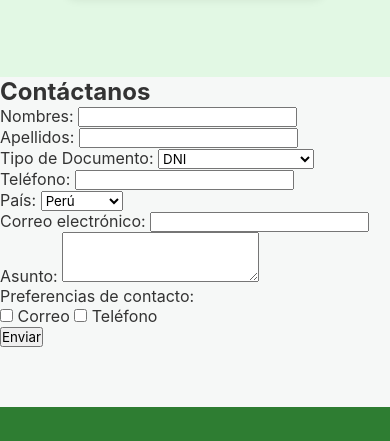
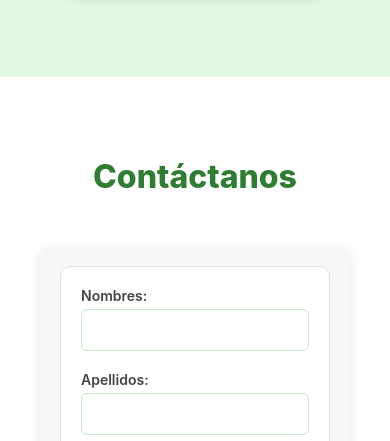
Before and after one commit to zzZero14/RecyConnect, a website: page index.html in a window 390 px wide. Shown: the part 3742-4183 px from the top of the page. Drawn offline with Linux system fonts and the light colour scheme.

Commit message:
Update css
Added a new contact form section with responsive design.

```diff
--- a/public/assets/styles/styles.css
+++ b/public/assets/styles/styles.css
@@ -448,3 +448,126 @@ body {
     margin: 10px;
   }
 }
+
+.formulario {
+  background: #ffffff;
+  padding: 80px 40px;
+  text-align: center;
+}
+
+.formulario h2 {
+  font-size: 32px;
+  font-weight: 800;
+  color: #2e7d32;
+  margin-bottom: 50px;
+}
+
+.contacto-contenido {
+  display: flex;
+  flex-direction: column;
+  align-items: center;
+  gap: 30px;
+  max-width: 800px;
+  margin: auto;
+  padding: 20px;
+  background: #f6f8f7;
+  border-radius: 12px;
+  box-shadow: 0 4px 12px rgba(0, 0, 0, 0.1);
+}
+
+.formulario-contacto {
+  display: grid;
+  grid-template-columns: 1fr 1fr;
+  gap: 20px;
+  width: 100%;
+  max-width: 700px;
+  padding: 20px;
+  background: #ffffff;
+  border-radius: 10px;
+  border: 1px solid #e0e0e0;
+  text-align: left;
+}
+
+.form-grupo {
+  display: flex;
+  flex-direction: column;
+}
+
+.formulario-contacto > .form-grupo:nth-last-child(2),
+.formulario-contacto > .form-grupo:nth-last-child(3),
+.formulario-contacto > .form-grupo:nth-last-child(1) {
+  grid-column: 1 / -1;
+}
+
+.form-grupo label {
+  font-size: 14px;
+  font-weight: 600;
+  color: #444;
+  margin-bottom: 5px;
+}
+
+.form-grupo input[type="text"],
+.form-grupo input[type="email"],
+.form-grupo input[type="tel"],
+.form-grupo select,
+.form-grupo textarea {
+  padding: 10px;
+  border: 1px solid #c8e6c9;
+  border-radius: 6px;
+  font-size: 16px;
+  width: 100%;
+  transition: border-color 0.3s;
+}
+
+.form-grupo input:focus,
+.form-grupo select:focus,
+.form-grupo textarea:focus {
+  border-color: #2e7d32;
+  outline: none;
+  box-shadow: 0 0 0 2px rgba(46, 125, 50, 0.2);
+}
+
+.checkboxes,
+.radios {
+  display: flex;
+  gap: 20px;
+  margin-top: 5px;
+}
+
+.checkboxes label,
+.radios label {
+  font-weight: 400;
+  display: flex;
+  align-items: center;
+  gap: 5px;
+  font-size: 15px;
+  color: #333;
+}
+
+.formulario-contacto button[type="submit"] {
+  background: #2e7d32;
+  color: white;
+  padding: 12px 22px;
+  border-radius: 8px;
+  font-size: 16px;
+  font-weight: 600;
+  cursor: pointer;
+  border: none;
+  transition: background 0.3s;
+  margin-top: 10px;
+}
+
+.formulario-contacto button[type="submit"]:hover {
+  background: #1b5e20;
+}
+
+@media (max-width: 768px) {
+  .formulario-contacto {
+    grid-template-columns: 1fr;
+  }
+
+  .formulario-contacto > .form-grupo,
+  .formulario-contacto > button[type="submit"] {
+    grid-column: 1 / 1 !important;
+  }
+}
```
